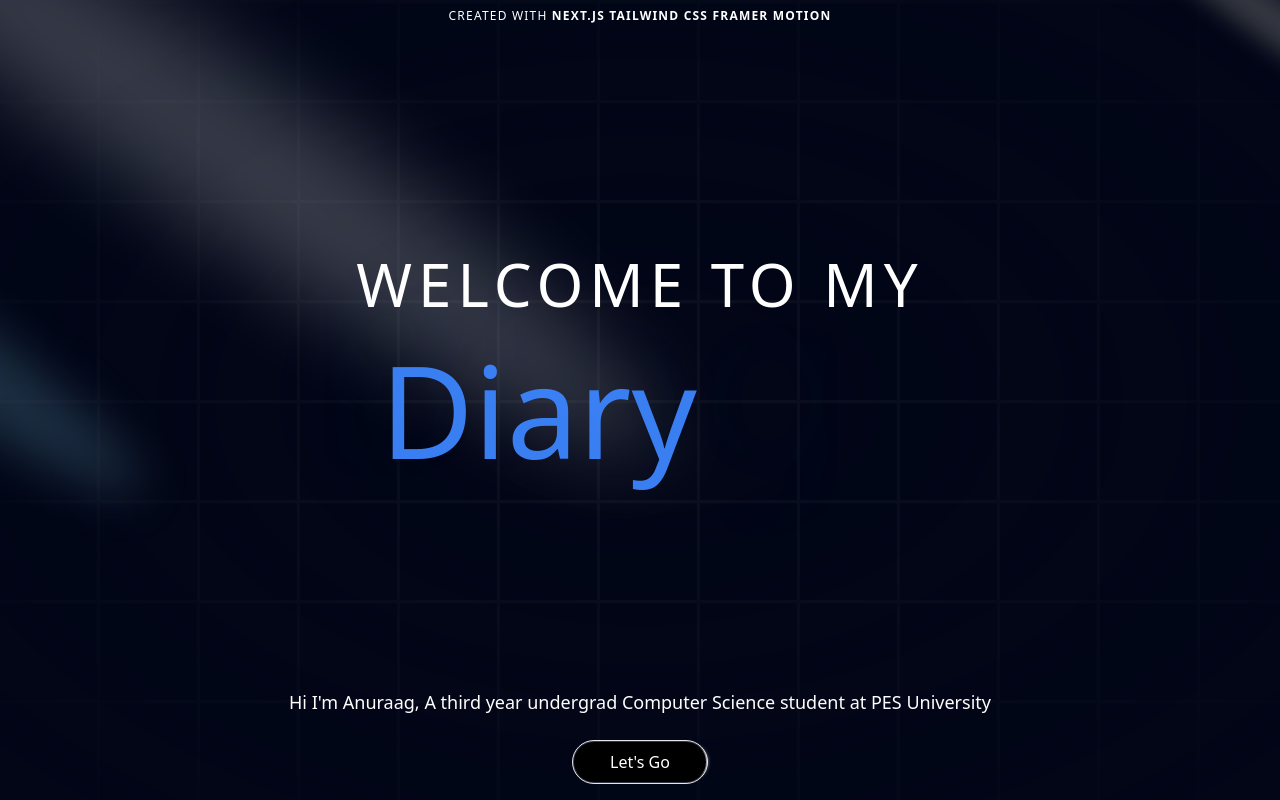
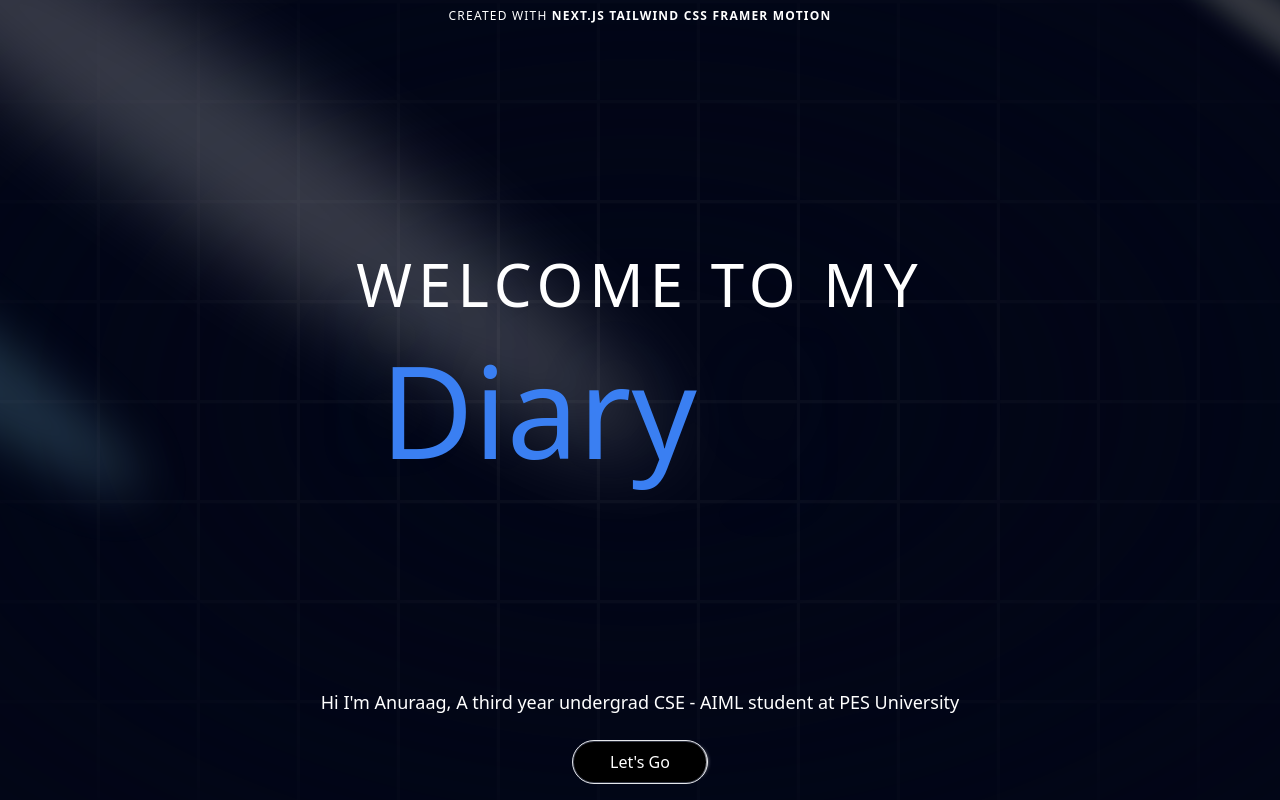
Before and after one commit to FreakQnZ/portfolio, a Next.js app: page / in a window 1280 px wide. Shown: the top 800 px of the page. Built offline with nearby package versions, Linux system fonts and the light colour scheme.

Commit message:
description change

```diff
--- a/components/Hero.tsx
+++ b/components/Hero.tsx
@@ -37,7 +37,7 @@ const Hero = () => {
 
                 <div>
                     <div className=' text-lg text-center m-4'>
-                        Hi I&apos;m Anuraag, A third year undergrad Computer Science student at PES University
+                        Hi I&apos;m Anuraag, A third year undergrad CSE - AIML student at PES University
                     </div>
 
                     <div className="flex justify-center text-center p-2">
```
